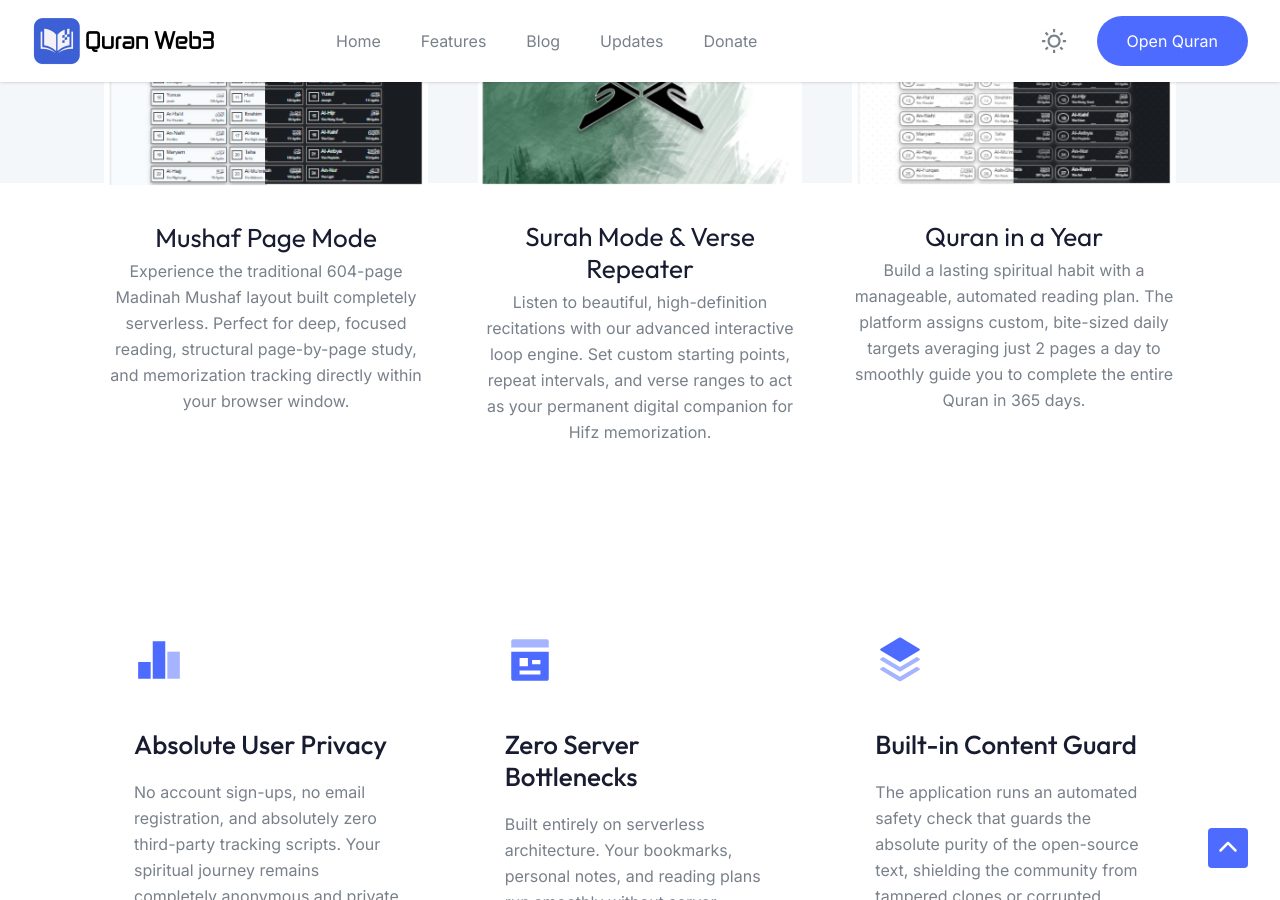
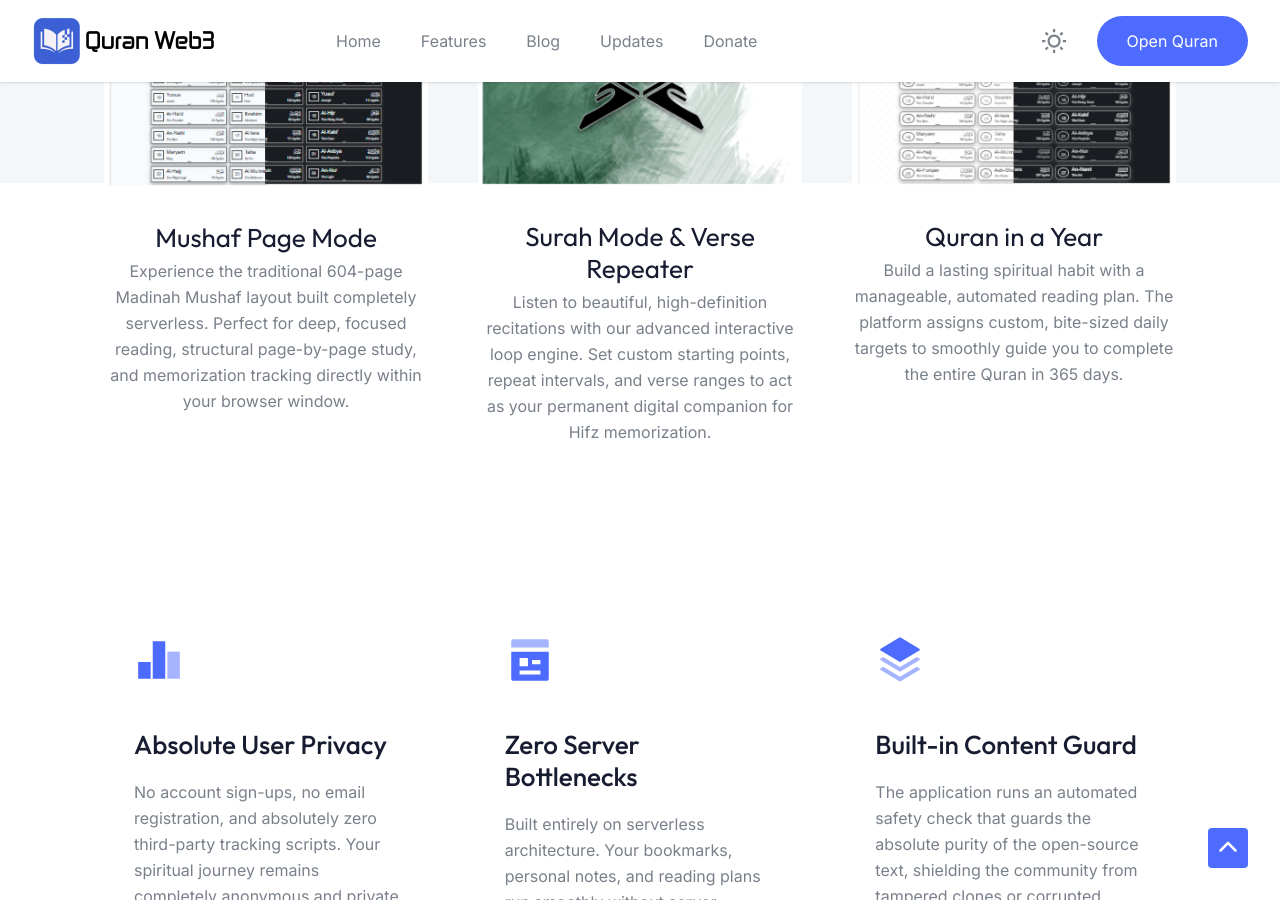
Before and after one commit to quran-web3/quran-web3.github.io, a Jekyll site: the page built from index.html, in a window 1280 px wide and 900 px high, scrolled down 2562 px. Built offline with Jekyll 4.4.1, drawn with Linux system fonts in a browser that asks for light colours.

Commit message:
Update home.html

```diff
--- a/_layouts/home.html
+++ b/_layouts/home.html
@@ -219,7 +219,7 @@
                 </div>
               </div>
               <h4 class="yj go kk wm ob zb">Quran in a Year</h4>
-             <p>Build a lasting spiritual habit with a manageable, automated reading plan. The platform assigns custom, bite-sized daily targets averaging just 2 pages a day to smoothly guide you to complete the entire Quran in 365 days.</p>
+             <p>Build a lasting spiritual habit with a manageable, automated reading plan. The platform assigns custom, bite-sized daily targets to smoothly guide you to complete the entire Quran in 365 days.</p>
             </div>
           </div>
         </div>
```
